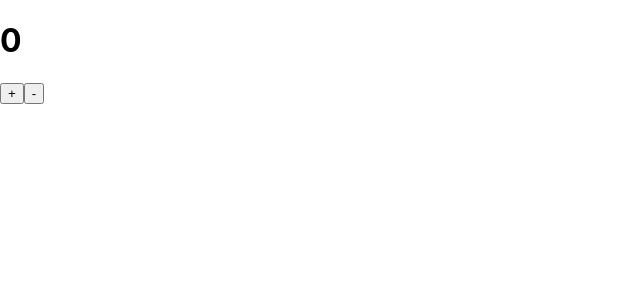
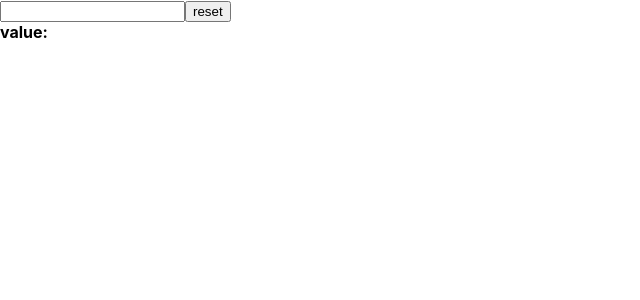
Before and after one commit to voicihojun/modernReact-with-velopert, a React (Create React App) app: page / in a window 1280 px wide. Shown: the top 300 px of the page, without its empty margins (0-640 px from the left). Built offline with nearby package versions, Linux system fonts and the light colour scheme.

Commit message:
08. input state

```diff
--- a/src/App.js
+++ b/src/App.js
@@ -1,9 +1,10 @@
 import React from "react";
 import "./App.css";
-import Counter from "./Counter";
+import InputSample from "./inputSample";
 
 function App() {
-  return <Counter />;
+  const text = "1";
+  return <InputSample input={text} />;
 }
 
 export default App;
--- /dev/null
+++ b/src/inputSample.js
@@ -0,0 +1,24 @@
+import React, { useState } from "react";
+
+function InputSample() {
+  const [text, setText] = useState("");
+  const onChange = (e) => {
+    setText(e.target.value);
+  };
+
+  const onReset = () => {
+    setText("");
+  };
+
+  return (
+    <div>
+      <input onChange={onChange} value={text} />
+      <button onClick={onReset}>reset</button>
+      <div>
+        <b>value: {text}</b>
+      </div>
+    </div>
+  );
+}
+
+export default InputSample;
```
